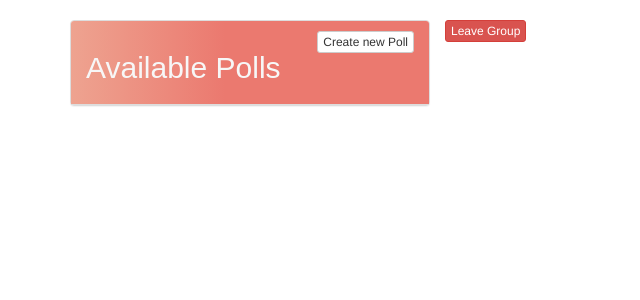
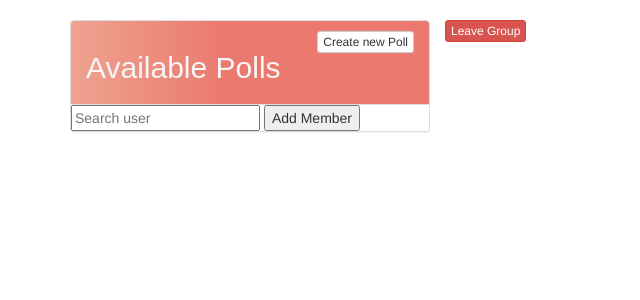
Before and after one commit to gretakbt/Web-Tech, a Django app: page /group/2/ in a window 1280 px wide. Shown: the part 52-352 px from the top of the page, without its empty margins (0-640 px from the left). Run offline with Django 4.2, Linux system fonts and the light colour scheme; a user stored in the database is signed in; data comes from the database, SQL or seed files in the repository; both versions use the stored data as it was after the commit; some libraries are stand-ins or nearby versions.

Commit message:
hinzufügen von Gruppenmitgliedern

```diff
--- a/myproject/Website/settings.py
+++ b/myproject/Website/settings.py
@@ -131,3 +131,5 @@ EMAIL_PORT = 587
 EMAIL_USE_TLS = True
 EMAIL_HOST_USER = 'webtechplanner@gmail.com'
 EMAIL_HOST_PASSWORD = 'xxtf kmmo wgau cojt'
+
+MESSAGE_STORAGE = 'django.contrib.messages.storage.session.SessionStorage'
--- a/myproject/Website/urls.py
+++ b/myproject/Website/urls.py
@@ -51,6 +51,8 @@ urlpatterns = [
     path('group/<int:group_id>/', todolist_views.group_detail, name='group_detail'),
     path('create_group/', todolist_views.create_group, name='create_group'),
     path('group/<int:group_id>/leave/', todolist_views.leave_group, name='leave_group'),
+    path('group/<int:group_id>/add_member/', todolist_views.add_member, name='add_member'),
+
 
 ]
 
--- a/myproject/templates/group_detail.html
+++ b/myproject/templates/group_detail.html
@@ -51,6 +51,22 @@
                 {% endfor %}
             </ul>
 
+            <div>
+                <form method="post" action="{% url 'add_member' group_id=group.id %}">
+                    {% csrf_token %}
+                    <input type="text" name="username" placeholder="Search user">
+                    <button type="submit">Add Member</button>
+                </form>
+                {% if messages %}
+                <ul class="messages">
+                {% for message in messages %}
+                <li{% if message.tags %} class="{{ message.tags }}"{% endif %}>{{ message }}</li>
+                {% endfor %}
+                </ul>
+                {% endif %}
+            </div>
+
+
         </div>
     </div>
     <a href="{% url 'leave_group' group.id %}" class="btn btn-danger btn-xs" onclick="return confirm('Are you sure you want to leave this group?');">Leave Group</a>
--- a/myproject/todolist/views.py
+++ b/myproject/todolist/views.py
@@ -30,6 +30,7 @@ from .forms import CustomUserCreationForm
 from django.utils.encoding import force_bytes, force_str
 from django.utils.http import urlsafe_base64_encode, urlsafe_base64_decode
 from django.contrib import messages  # Hinzugefügter Import für Nachrichten
+from django.contrib.auth.models import User
 
 
 
@@ -250,3 +251,24 @@ def leave_group(request, group_id):
     else:
         # Benutzer ist nicht in der Gruppe, vielleicht eine Meldung anzeigen
         return redirect('group_detail', group_id=group_id)
+
+
+def add_member(request, group_id):
+    if request.method == 'POST':
+        # Benutzername aus dem Formular abrufen
+        username = request.POST.get('username', '')
+
+        try:
+            user_to_add = User.objects.get(username=username)
+            group = Group.objects.get(pk=group_id)
+
+            if user_to_add not in group.members.all():
+                group.members.add(user_to_add)
+                messages.success(request, f'User "{username}" was successfully added to the group.')
+            else:
+                messages.warning(request, f'User "{username}" is already in the group.')
+        except User.DoesNotExist:
+            messages.error(request, f'User "{username}" not found.')
+
+    # Hier kannst du weitere Logik hinzufügen, wenn die Aktion nicht erfolgreich war
+    return redirect('group_detail', group_id=group_id)
```
Also changed, not shown: myproject/db.sqlite3.
